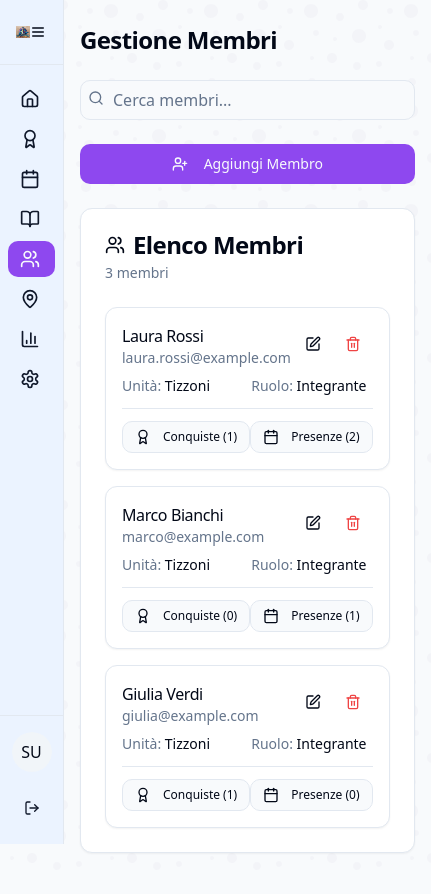
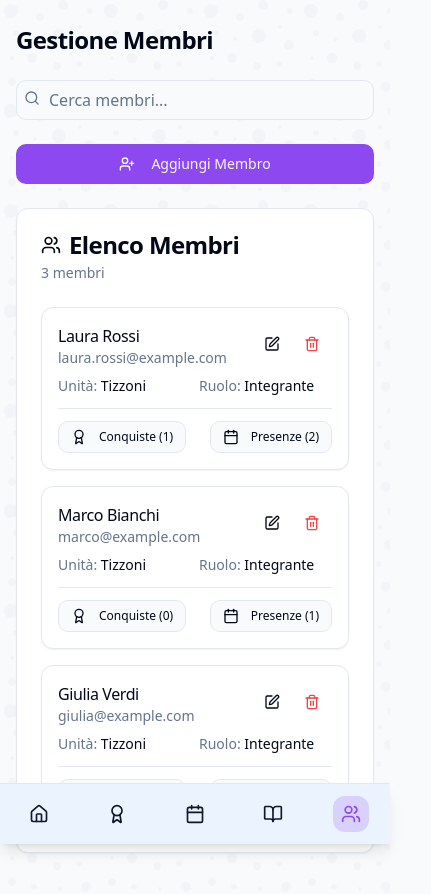
Before and after one commit to helpdesk270/scoutmanagers, a React (Vite) app: page /membri in a window 390 px wide. Shown: the top 894 px of the page, 431 px wide, since content can reach past the window. Built offline with nearby package versions, Linux system fonts and the light colour scheme; sample sign-in values are in the browser's storage.

Commit message:
Refactor: Mobile menu at bottom
Move the menu to the bottom of the screen in mobile view.

```diff
--- /dev/null
+++ b/src/components/MobileNavigation.tsx
@@ -0,0 +1,107 @@
+
+import React from "react";
+import { Link, useLocation } from "react-router-dom";
+import { cn } from "@/lib/utils";
+import {
+  Home,
+  Award,
+  Calendar,
+  Users,
+  Settings,
+  MapPin,
+  BookOpen,
+  BarChart3
+} from "lucide-react";
+import { useAuth } from "@/context/AuthContext";
+
+const MobileNavigation: React.FC = () => {
+  const location = useLocation();
+  const { user } = useAuth();
+
+  // Navigation items with their corresponding icons
+  const navigationItems = [
+    {
+      title: "Dashboard",
+      icon: <Home className="h-5 w-5" />,
+      path: "/dashboard",
+      allowed: ["integrante", "animatore", "direttore", "admin"]
+    },
+    {
+      title: "Specializzazioni",
+      icon: <Award className="h-5 w-5" />,
+      path: "/specializzazioni",
+      allowed: ["integrante", "animatore", "direttore", "admin"]
+    },
+    {
+      title: "Attività",
+      icon: <Calendar className="h-5 w-5" />,
+      path: "/attivita",
+      allowed: ["integrante", "animatore", "direttore", "admin"]
+    },
+    {
+      title: "Biblioteca",
+      icon: <BookOpen className="h-5 w-5" />,
+      path: "/biblioteca",
+      allowed: ["integrante", "animatore", "direttore", "admin"]
+    },
+    {
+      title: "Membri",
+      icon: <Users className="h-5 w-5" />,
+      path: "/membri",
+      allowed: ["animatore", "direttore", "admin"]
+    },
+    {
+      title: "Campi",
+      icon: <MapPin className="h-5 w-5" />,
+      path: "/campi",
+      allowed: ["animatore", "direttore", "admin"]
+    },
+    {
+      title: "Rapporti",
+      icon: <BarChart3 className="h-5 w-5" />,
+      path: "/rapporti",
+      allowed: ["direttore", "admin"]
+    },
+    {
+      title: "Impostazioni",
+      icon: <Settings className="h-5 w-5" />,
+      path: "/impostazioni",
+      allowed: ["integrante", "animatore", "direttore", "admin"]
+    }
+  ];
+
+  // Filter navigation items based on user role
+  const filteredNavigation = navigationItems.filter(item =>
+    user && item.allowed.includes(user.role)
+  );
+
+  return (
+    <div className="md:hidden fixed bottom-0 left-0 right-0 z-50 bg-sidebar border-t shadow-lg">
+      <div className="flex justify-around items-center">
+        {filteredNavigation.slice(0, 5).map((item) => (
+          <Link
+            key={item.path}
+            to={item.path}
+            className={cn(
+              "flex flex-col items-center p-3",
+              location.pathname === item.path
+                ? "text-primary"
+                : "text-sidebar-foreground"
+            )}
+          >
+            <div className={cn(
+              "p-2 rounded-lg",
+              location.pathname === item.path
+                ? "bg-primary/20"
+                : ""
+            )}>
+              {item.icon}
+            </div>
+          </Link>
+        ))}
+      </div>
+    </div>
+  );
+};
+
+export default MobileNavigation;
--- a/src/components/Sidebar.tsx
+++ b/src/components/Sidebar.tsx
@@ -20,6 +20,7 @@ import {
 } from "lucide-react";
 import { cn } from "@/lib/utils";
 import { useIsMobile } from "@/hooks/use-mobile";
+import MobileNavigation from "./MobileNavigation";
 
 interface SidebarProps {
   children: React.ReactNode;
@@ -106,8 +107,9 @@ const Sidebar: React.FC<SidebarProps> = ({ children }) => {
     <div className="flex min-h-screen w-full">
       <aside
         className={cn(
-          "fixed inset-y-0 left-0 z-20 flex h-full flex-col border-r bg-sidebar transition-all duration-300",
-          collapsed ? "w-16" : "w-64"
+          "fixed inset-y-0 left-0 z-20 flex h-full flex-col border-r bg-sidebar transition-all duration-300 md:block",
+          collapsed ? "w-16" : "w-64",
+          isMobile ? "hidden" : ""
         )}
       >
         <div className="flex h-16 items-center justify-between px-4">
@@ -195,10 +197,14 @@ const Sidebar: React.FC<SidebarProps> = ({ children }) => {
       <div
         className={cn(
           "flex min-h-screen flex-1 flex-col transition-all duration-300",
-          collapsed ? "pl-16" : "pl-64"
+          collapsed ? "md:pl-16" : "md:pl-64",
+          "pl-0" // No padding on mobile
         )}
       >
-        <main className="flex-1">{children}</main>
+        <main className="flex-1 pb-16 md:pb-0">{children}</main>
+
+        {/* Mobile bottom navigation */}
+        {isMobile && <MobileNavigation />}
       </div>
     </div>
   );
```
